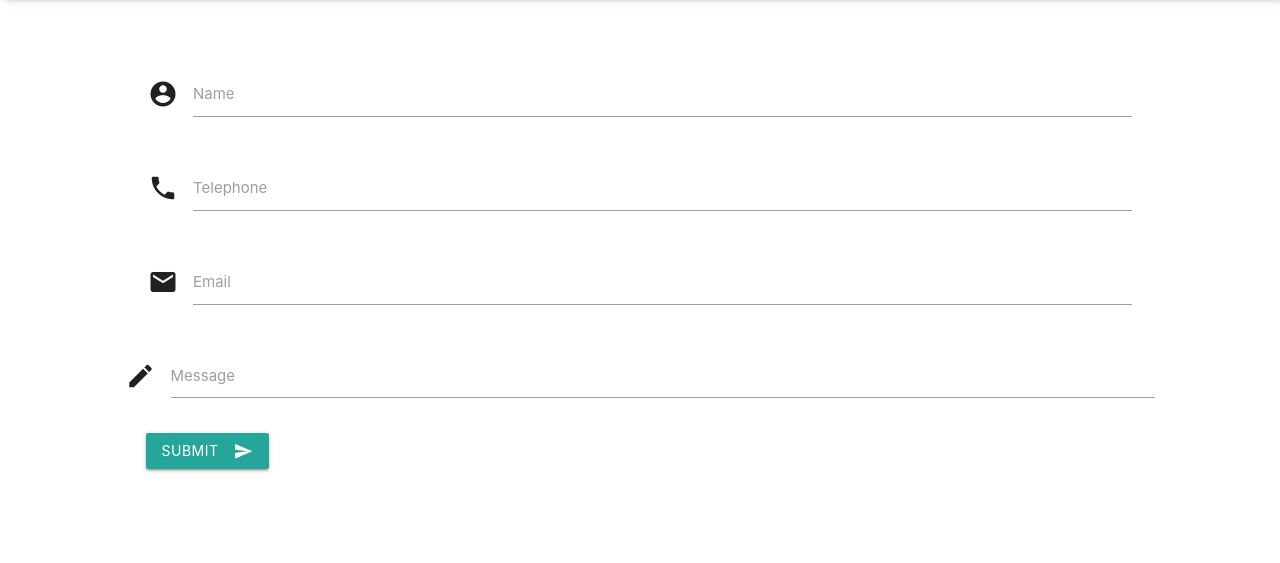
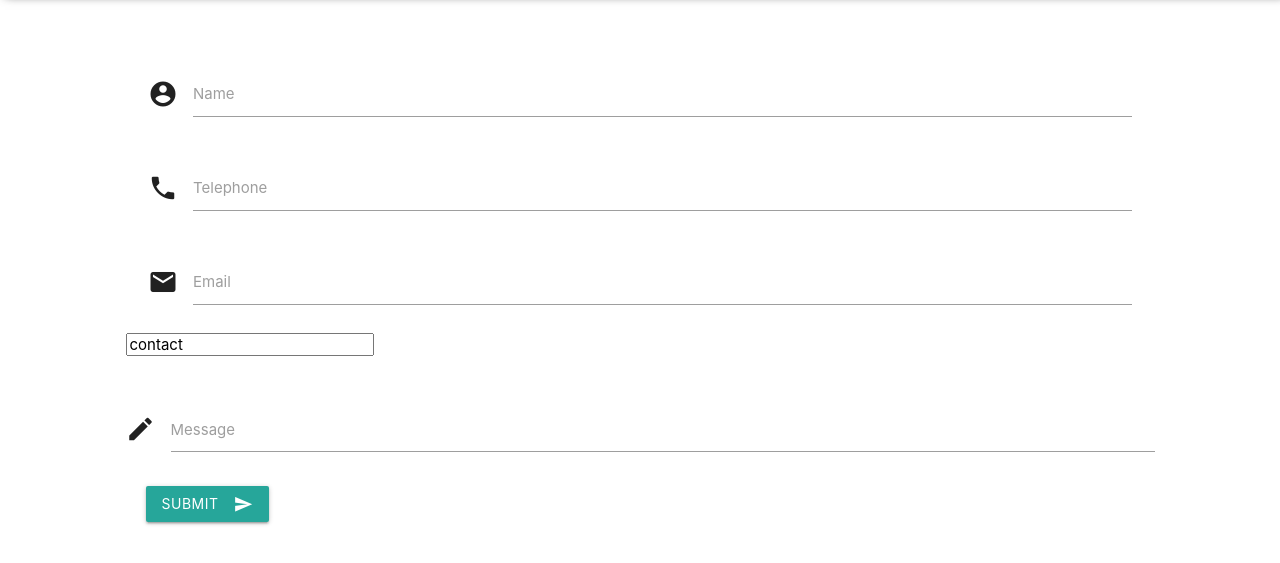
Before and after one commit to RobertzzzXD/DemoRepo, a plain HTML site: page contact.html in a window 1280 px wide. Shown: the part 73-636 px from the top of the page. Drawn offline with nearby package versions, Linux system fonts and the light colour scheme.

Commit message:
added form attributes and hidden type input

```diff
--- a/contact.html
+++ b/contact.html
@@ -49,7 +49,8 @@
                     </div>
 
                         <div class="row">
-                 <form class="col s12">
+                 <form name="contact" method="POST" data-netlify="true" class="col s12">
+                  <input type=" hidden" name="form-name" value="contact"/>
              <div class="row">
                   <div class="input-field col s12">
                     <i class="material-icons prefix">mode_edit</i>
@@ -61,6 +62,7 @@
                                           <i class="material-icons right">send</i>
                                         </button>
                                       </div>
+
 
                    </div>
               </div>
```
